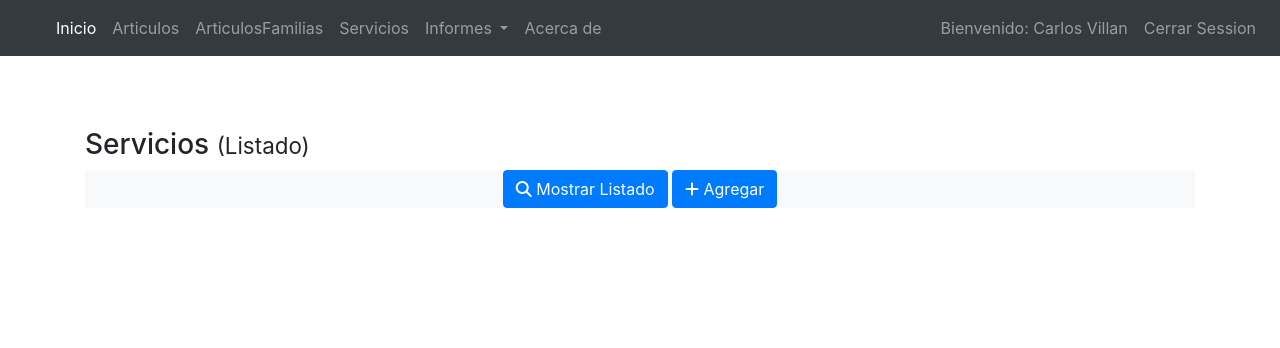
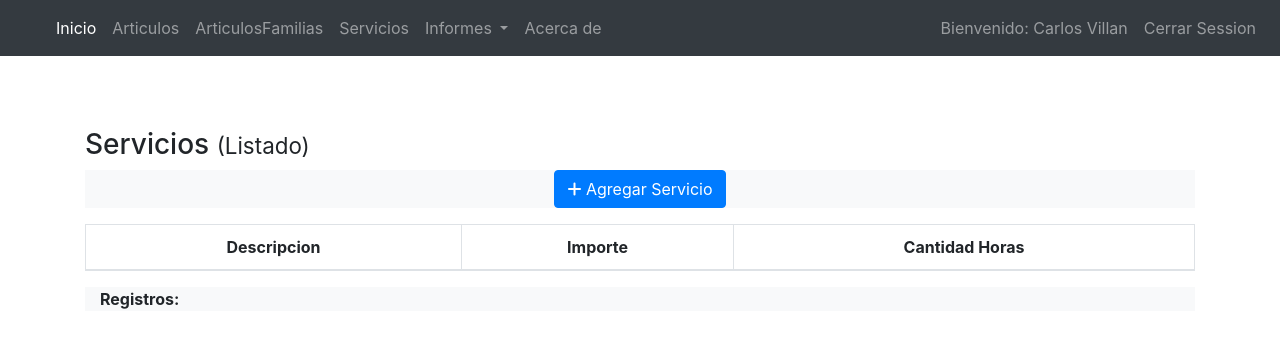
Before and after one commit to Javiermanzano73261/pymes2020-v8-6nhj8w4k5test2-73261, an Angular app: page /servicios in a window 1280 px wide. Shown: the top 348 px of the page. Built offline with nearby package versions, Linux system fonts and the light colour scheme.

Commit message:
2 files modified

```diff
--- a/src/app/components/servicios/servicios.component.html
+++ b/src/app/components/servicios/servicios.component.html
@@ -4,19 +4,15 @@
 <form name="FormFiltro" [formGroup]='FormFiltro' class="bg-light" *ngIf="AccionABMC == 'L'" >
 		<!-- Botones -->
 		<div class="row justify-content-center">
-			<button type="button" class="btn btn-primary" (click)="Buscar()">
-            <span class="fas fa-search"> </span> Mostrar Listado
-        </button>
-        &nbsp;
 			<button type="button" class="btn btn-primary" (click)="Agregar()">
             <span class="fas fa-plus"> </span>
-            Agregar
+            Agregar Servicio
         </button>
 		</div>
 </form>
 
 <!-- Tabla de resutados de busqueda y Paginador-->
-<div id="divTablaResultados" *ngIf="AccionABMC == 'L' && Lista?.length > 0">
+<div id="divTablaResultados">
 	<table class="table table-bordered table-striped">
 		<thead>
 			<tr>
@@ -38,14 +34,6 @@
 		<div class="row bg-light">
 			<div class="col-sm-3">
 				<span class="label label-default font-weight-bold">Registros: {{RegistrosTotal}}</span>
-			</div>
-			<div class="col-sm-6 text-center">
-				<ngb-pagination [(page)]="Pagina" (pageChange)="Buscar()" [pageSize]="10" [maxSize]="10"
-					[collectionSize]="RegistrosTotal"></ngb-pagination>
-			</div>
-			<div class="col-sm-3 text-right">
-				<button type="button" class="btn btn-primary" (click)="ImprimirListado()"><span class="fas fa-print"></span>
-                    Imprimir</button>
 			</div>
 		</div>
 	</div>
--- a/src/app/components/servicios/servicios.component.ts
+++ b/src/app/components/servicios/servicios.component.ts
@@ -50,14 +50,12 @@ export class ServiciosComponent implements OnInit {
 
   ngOnInit() {
     this.FormFiltro = this.formBuilder.group({
-      Nombre: [""],
-      Activo: [null]
     });
     this.FormReg = this.formBuilder.group({
       IdServicio: [0],
       Descripcion: [
         "",
-        [Validators.required, Validators.minLength(4), Validators.maxLength(55)]
+        [Validators.required, Validators.minLength(10), Validators.maxLength(30)]
       ],
       Importe: [null, [Validators.required, Validators.pattern("[0-9]{1,7}")]],
       CantidadHoras: [null, [Validators.required, Validators.pattern("[0-9]{1,7}")]],
```
